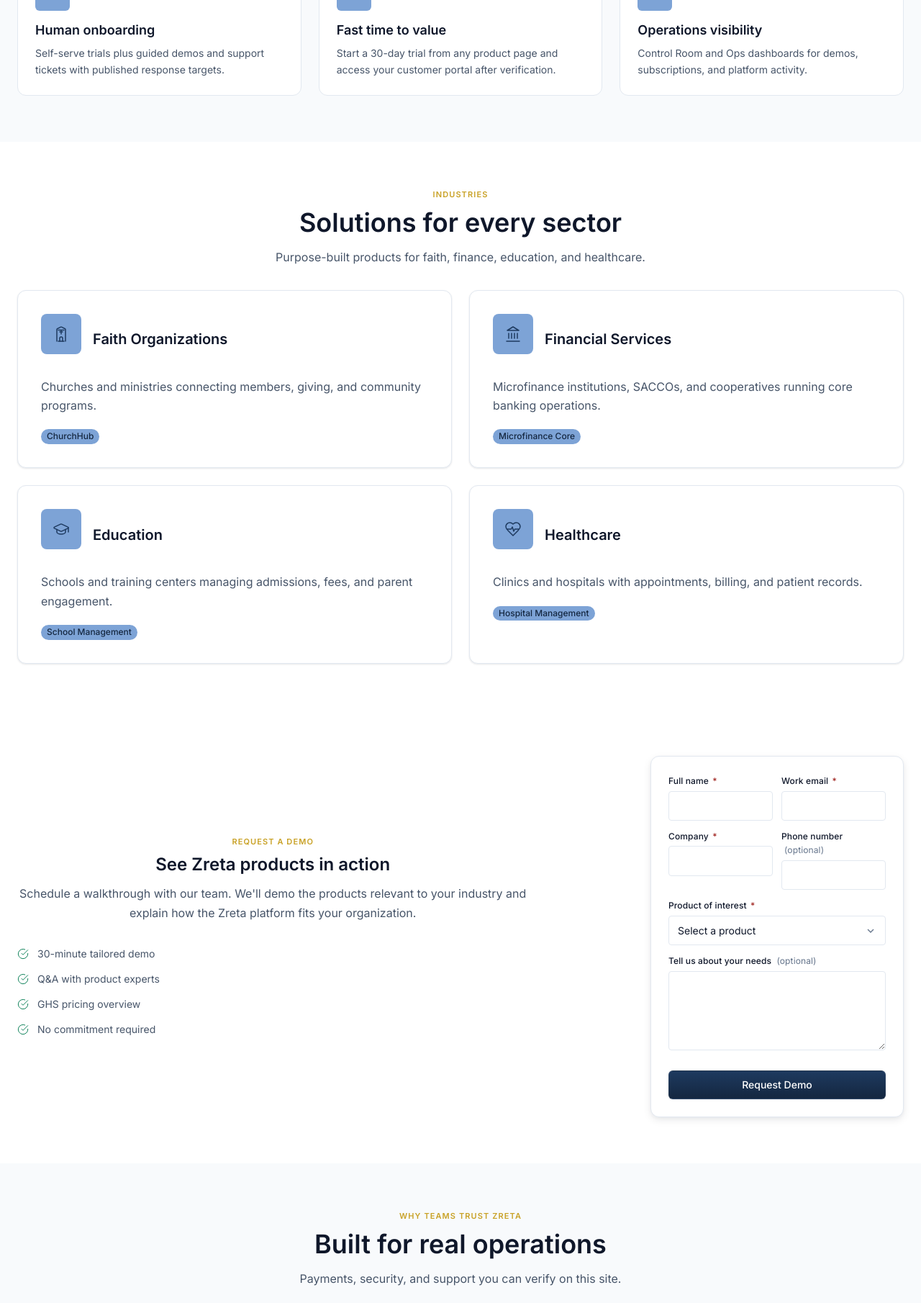
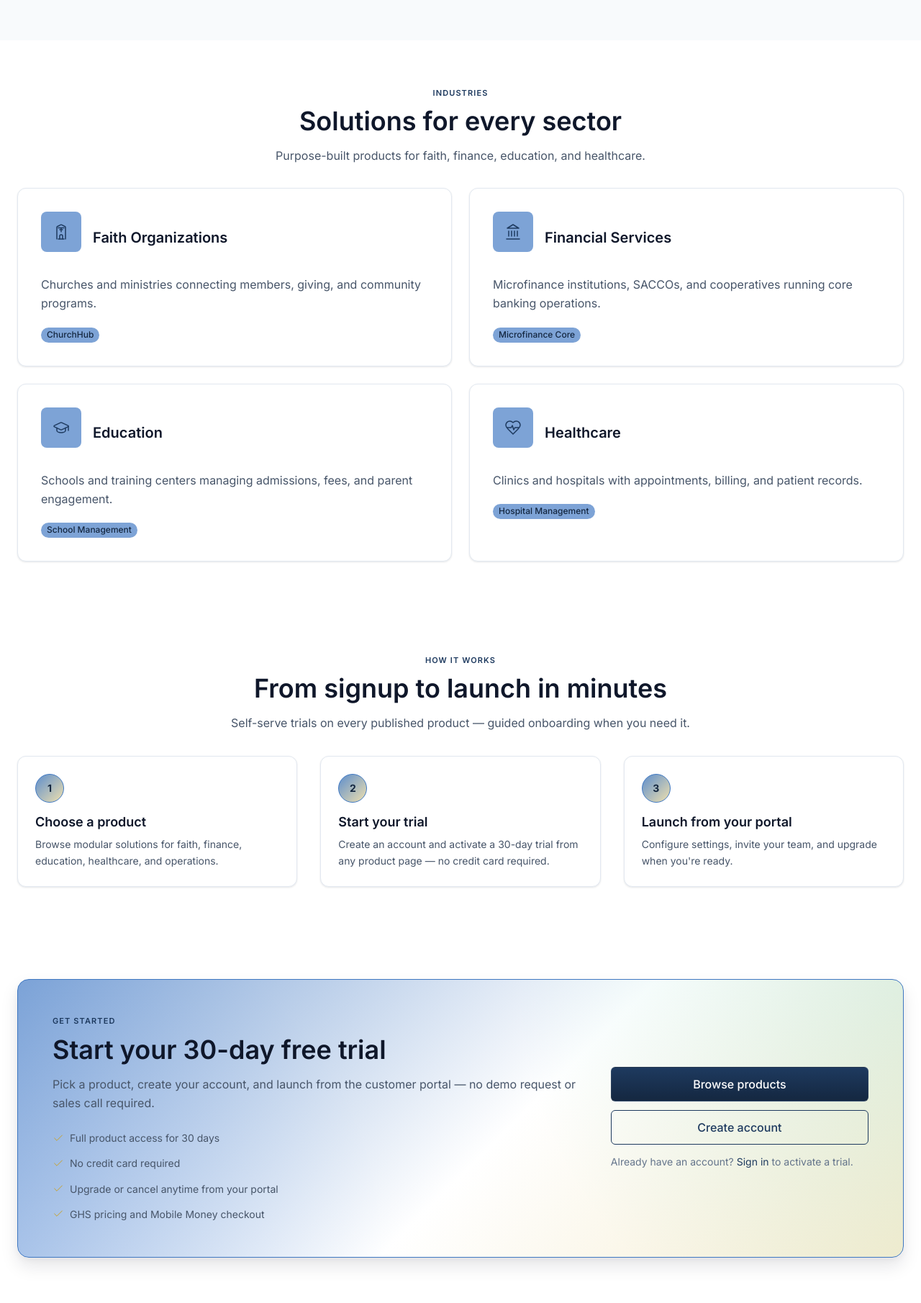
Before and after one commit to abrahamthompson46-alt/my-website, a Django app: page / in a window 1280 px wide. Shown: the part 2432-4242 px from the top of the page at 72% size. Run offline with Django 5.2, Linux system fonts and the light colour scheme; data comes from the database, SQL or seed files in the repository; data that the repository does not hold is empty.

Commit message:
Upgrade landing page UI for self-serve trials.
Replace the homepage demo form with a trial CTA, add a how-it-works section, polish product cards and section styling, and align hero/footer CTAs with the 30-day trial flow.

Co-authored-by: Cursor <cursoragent@cursor.com>

```diff
--- a/static/css/pages/home.css
+++ b/static/css/pages/home.css
@@ -4,6 +4,15 @@
   text-align: center;
   margin-inline: auto;
   max-width: var(--layout-prose-width);
+}
+
+.section__eyebrow {
+  color: var(--color-primary-600);
+  font-weight: var(--font-semibold);
+}
+
+[data-theme="dark"] .section__eyebrow {
+  color: var(--color-primary-300);
 }
 
 /* ── Hero ── */
@@ -189,6 +198,11 @@
   gap: var(--space-6);
 }
 
+.home-products__footer {
+  justify-content: center;
+  margin-top: var(--space-10);
+}
+
 .product-card {
   position: relative;
   display: flex;
@@ -286,9 +300,16 @@
   display: flex;
   align-items: center;
   justify-content: space-between;
-  gap: var(--space-2);
+  gap: var(--space-3);
   padding-top: var(--space-4);
   border-top: 1px solid var(--border-default);
+}
+
+.product-card__cta-group {
+  display: flex;
+  align-items: center;
+  gap: var(--space-2);
+  margin-left: auto;
 }
 
 /* ── Feature blocks (Why choose us) ── */
@@ -551,6 +572,12 @@
   border: 1px solid rgba(255, 255, 255, 0.9);
   border-radius: var(--radius-xl);
   box-shadow: var(--shadow-sm);
+  backdrop-filter: blur(8px);
+}
+
+[data-theme="dark"] .home-stats__item {
+  background: rgba(15, 23, 42, 0.72);
+  border-color: rgba(148, 163, 184, 0.18);
 }
 
 .home-stats__value {
@@ -634,6 +661,150 @@
 
 .home-cta__actions {
   flex-shrink: 0;
+}
+
+/* ── How it works ── */
+.home-steps__grid {
+  display: grid;
+  gap: var(--space-6);
+  list-style: none;
+  margin: 0;
+  padding: 0;
+  counter-reset: home-step;
+}
+
+@media (min-width: 768px) {
+  .home-steps__grid {
+    grid-template-columns: repeat(3, 1fr);
+    gap: var(--space-8);
+  }
+}
+
+.home-steps__item {
+  position: relative;
+  display: flex;
+  flex-direction: column;
+  gap: var(--space-4);
+  padding: var(--space-6);
+  background: var(--surface-card);
+  border: 1px solid var(--border-default);
+  border-radius: var(--radius-xl);
+  box-shadow: var(--shadow-sm);
+  transition: border-color var(--duration-normal), box-shadow var(--duration-normal), transform var(--duration-normal);
+}
+
+.home-steps__item:hover {
+  border-color: var(--color-primary-200);
+  box-shadow: var(--shadow-md);
+  transform: translateY(-2px);
+}
+
+.home-steps__number {
+  display: inline-flex;
+  align-items: center;
+  justify-content: center;
+  width: 40px;
+  height: 40px;
+  border-radius: var(--radius-full);
+  font-size: var(--text-body-sm);
+  font-weight: var(--font-bold);
+  color: var(--color-primary-700);
+  background: linear-gradient(135deg, var(--color-primary-100), var(--color-accent-100));
+  border: 1px solid var(--color-primary-200);
+}
+
+[data-theme="dark"] .home-steps__number {
+  color: var(--color-primary-200);
+  background: rgba(99, 102, 241, 0.18);
+  border-color: rgba(129, 140, 248, 0.28);
+}
+
+.home-steps__title {
+  font-size: var(--text-heading-sm);
+  margin: 0 0 var(--space-2);
+}
+
+.home-steps__text {
+  font-size: var(--text-body-sm);
+  color: var(--text-secondary);
+  margin: 0;
+  line-height: var(--leading-body);
+}
+
+/* ── Trial CTA ── */
+.home-trial__card {
+  display: grid;
+  gap: var(--space-8);
+  padding: var(--space-10);
+  border-radius: var(--radius-2xl);
+  border: 1px solid var(--color-primary-200);
+  background:
+    radial-gradient(circle at 100% 0%, rgba(20, 184, 166, 0.12) 0%, transparent 42%),
+    radial-gradient(circle at 0% 100%, rgba(59, 130, 246, 0.1) 0%, transparent 40%),
+    linear-gradient(135deg, var(--color-primary-50) 0%, #ffffff 55%, var(--color-accent-50) 100%);
+  box-shadow: var(--shadow-lg);
+}
+
+[data-theme="dark"] .home-trial__card {
+  border-color: rgba(129, 140, 248, 0.22);
+  background:
+    radial-gradient(circle at 100% 0%, rgba(20, 184, 166, 0.1) 0%, transparent 42%),
+    radial-gradient(circle at 0% 100%, rgba(59, 130, 246, 0.08) 0%, transparent 40%),
+    var(--surface-card);
+}
+
+@media (min-width: 900px) {
+  .home-trial__card {
+    grid-template-columns: 1.35fr 0.65fr;
+    align-items: center;
+    padding: var(--space-12);
+  }
+}
+
+.home-trial__content .section__header {
+  text-align: left;
+  margin-inline: 0;
+  max-width: none;
+  margin-bottom: var(--space-6);
+}
+
+.home-trial__benefits {
+  display: grid;
+  gap: var(--space-3);
+  margin: 0;
+  padding: 0;
+  list-style: none;
+}
+
+.home-trial__benefits li {
+  display: flex;
+  align-items: center;
+  gap: var(--space-2);
+  font-size: var(--text-body-sm);
+  color: var(--text-secondary);
+}
+
+.home-trial__benefits .icon {
+  color: var(--color-accent-600);
+  flex-shrink: 0;
+}
+
+.home-trial__actions {
+  display: grid;
+  gap: var(--space-3);
+}
+
+.home-trial__hint {
+  margin: 0;
+  font-size: var(--text-body-sm);
+  color: var(--text-tertiary);
+  text-align: center;
+}
+
+@media (min-width: 900px) {
+  .home-trial__hint {
+    text-align: left;
+  }
 }
 
 /* ── Trust signals ── */
--- a/static/js/home.js
+++ b/static/js/home.js
@@ -6,7 +6,7 @@
 
   function init() {
     var sections = document.querySelectorAll(
-      ".home-products, .home-stats, .home-why, .home-industries, .home-trust, .home-testimonials, .home-news, .home-cta, .home-demo, .home-newsletter"
+      ".home-products, .home-stats, .home-why, .home-industries, .home-steps, .home-trust, .home-testimonials, .home-news, .home-cta, .home-trial, .home-newsletter"
     );
 
     sections.forEach(function (el) {
--- a/templates/website/home.html
+++ b/templates/website/home.html
@@ -15,7 +15,8 @@
     {% include "website/partials/statistics.html" %}
     {% include "website/partials/why_choose_us.html" %}
     {% include "website/partials/industries.html" %}
-    {% include "website/partials/request_demo.html" %}
+    {% include "website/partials/how_it_works.html" %}
+    {% include "website/partials/start_trial.html" %}
     {% include "website/partials/trust_signals.html" %}
     {% if show_testimonials %}
         {% include "website/partials/testimonials.html" %}
--- a/templates/website/partials/cta.html
+++ b/templates/website/partials/cta.html
@@ -10,12 +10,12 @@
                 <p class="home-cta__text">
                     {% if cta_section.subtitle %}{{ cta_section.subtitle }}
                     {% elif cta_section.body %}{{ cta_section.body }}
-                    {% else %}Start a free trial or book a demo — no credit card required for trials.{% endif %}
+                    {% else %}Browse products and start a 30-day free trial — no credit card required.{% endif %}
                 </p>
             </div>
             <div class="home-cta__actions cluster">
                 {% ui_button label="Explore products" url_name="products:list" variant="primary" size="lg" type="link" %}
-                <a href="#request-demo" class="btn btn--secondary btn--lg">Request a demo</a>
+                <a href="#start-trial" class="btn btn--secondary btn--lg">Start free trial</a>
             </div>
         </div>
     </div>
--- a/templates/website/partials/featured_products.html
+++ b/templates/website/partials/featured_products.html
@@ -1,37 +1,22 @@
 {% load ui_tags graphics_tags %}
 
 <section class="section home-products" aria-labelledby="products-heading">
-
     <div class="container">
-
         {% include "cms/partials/section_header.html" with section=featured_products_section eyebrow="Products" title="Modular products on one platform" subtitle="Choose the Zreta products that fit your industry — each with shared billing, security, and customer portal access." %}
 
         {% if featured_products %}
-
         <div class="grid grid--3 home-products__grid">
-
             {% for product in featured_products %}
-
             {% include "products/partials/product_card.html" with product=product %}
-
             {% endfor %}
-
         </div>
 
-        <div class="home-products__footer cluster" style="justify-content: center; margin-top: var(--space-10);">
-
+        <div class="home-products__footer cluster">
             {% ui_button label="View all products" url_name="products:list" variant="secondary" size="md" %}
-
             {% ui_button label="Compare products" url_name="products:compare" variant="ghost" size="md" %}
-
         </div>
-
         {% else %}
-
         {% ui_empty_state illustration="products" title="Coming soon" message="Featured products will appear here when published." compact=True %}
-
         {% endif %}
-
     </div>
-
 </section>
--- a/templates/website/partials/hero.html
+++ b/templates/website/partials/hero.html
@@ -38,9 +38,9 @@
                 {% endif %}
 
                 {% if hero.cta_secondary_url %}
-                <a href="{{ hero.cta_secondary_url }}" class="btn btn--secondary btn--lg">{{ hero.cta_secondary_label|default:"Request a demo" }}</a>
+                <a href="{{ hero.cta_secondary_url }}" class="btn btn--secondary btn--lg">{{ hero.cta_secondary_label|default:"Start free trial" }}</a>
                 {% else %}
-                <a href="#request-demo" class="btn btn--secondary btn--lg">{{ hero.cta_secondary_label|default:"Request a demo" }}</a>
+                <a href="#start-trial" class="btn btn--secondary btn--lg">{{ hero.cta_secondary_label|default:"Start free trial" }}</a>
                 {% endif %}
             </div>
 
--- /dev/null
+++ b/templates/website/partials/how_it_works.html
@@ -0,0 +1,17 @@
+<section class="section home-steps" aria-labelledby="steps-heading">
+    <div class="container">
+        {% include "cms/partials/section_header.html" with eyebrow="How it works" title="From signup to launch in minutes" subtitle="Self-serve trials on every published product — guided onboarding when you need it." %}
+
+        <ol class="home-steps__grid">
+            {% for step in how_it_works %}
+            <li class="home-steps__item">
+                <span class="home-steps__number" aria-hidden="true">{{ forloop.counter }}</span>
+                <div class="home-steps__body">
+                    <h3 class="home-steps__title">{{ step.title }}</h3>
+                    <p class="home-steps__text">{{ step.description }}</p>
+                </div>
+            </li>
+            {% endfor %}
+        </ol>
+    </div>
+</section>
--- /dev/null
+++ b/templates/website/partials/start_trial.html
@@ -0,0 +1,35 @@
+{% load ui_tags %}
+
+<section class="section home-trial" id="start-trial" aria-labelledby="trial-heading">
+    <div class="container">
+        <div class="home-trial__card">
+            <div class="home-trial__content">
+                {% include "cms/partials/section_header.html" with section=start_trial_section eyebrow="Get started" title="Start your 30-day free trial" subtitle="Pick a product, create your account, and launch from the customer portal — no demo request or sales call required." %}
+
+                <ul class="home-trial__benefits">
+                    {% if trial_benefits %}
+                        {% for benefit in trial_benefits %}
+                        <li>
+                            <svg class="icon icon--sm" aria-hidden="true" data-icon="{% if benefit.icon %}{{ benefit.icon }}{% else %}check{% endif %}"></svg>
+                            {{ benefit.title }}
+                        </li>
+                        {% endfor %}
+                    {% else %}
+                        <li><svg class="icon icon--sm" aria-hidden="true" data-icon="check"></svg>Full product access for 30 days</li>
+                        <li><svg class="icon icon--sm" aria-hidden="true" data-icon="check"></svg>No credit card required</li>
+                        <li><svg class="icon icon--sm" aria-hidden="true" data-icon="check"></svg>Upgrade or cancel anytime from your portal</li>
+                        <li><svg class="icon icon--sm" aria-hidden="true" data-icon="check"></svg>GHS pricing and Mobile Money checkout</li>
+                    {% endif %}
+                </ul>
+            </div>
+
+            <div class="home-trial__actions">
+                {% ui_button label="Browse products" url_name="products:list" variant="primary" size="lg" extra_class="btn--full" %}
+                {% ui_button label="Create account" url_name="accounts:register" variant="secondary" size="lg" extra_class="btn--full" %}
+                {% if not user.is_authenticated %}
+                <p class="home-trial__hint">Already have an account? <a href="{% url 'accounts:login' %}?next={% url 'products:list' %}">Sign in</a> to activate a trial.</p>
+                {% endif %}
+            </div>
+        </div>
+    </div>
+</section>
--- a/templates/website/partials/statistics.html
+++ b/templates/website/partials/statistics.html
@@ -1,6 +1,5 @@
-<section class="home-stats" aria-labelledby="stats-heading">
+<section class="home-stats" aria-label="Platform highlights">
     <div class="container">
-        {% include "cms/partials/section_header.html" with section=statistics_section eyebrow="Platform" title="Built for serious operations" subtitle="Shared standards across every Zreta product." %}
         <div class="home-stats__grid">
             {% for stat in statistics %}
             <div class="home-stats__item">
--- a/website/views.py
+++ b/website/views.py
@@ -133,7 +133,7 @@ class HomeView(TemplateView):
             if is_demo_rate_limited(request):
                 log_demo_rate_limit(request)
                 messages.error(request, "Too many demo requests. Please try again later.")
-                return redirect(reverse("website:home") + "#request-demo")
+                return redirect(reverse("website:home") + "#start-trial")
 
             form = DemoRequestForm(request.POST)
             if form.is_valid():
@@ -155,7 +155,7 @@ class HomeView(TemplateView):
                     request,
                     "Thank you! Our team will contact you within one business day to schedule your demo.",
                 )
-                return redirect(reverse("website:home") + "#request-demo")
+                return redirect(reverse("website:home") + "#start-trial")
             context = self.get_context_data(demo_form=form)
             return self.render_to_response(context)
 
```
Also changed, not shown: cms/management/commands/seed_cms.py (+6 -6 lines), cms/services.py (+5 -2 lines), products/templatetags/product_tags.py (added, +10 -0 lines), templates/products/partials/product_card.html (+7 -33 lines), templates/website/partials/industries.html (+0 -85 lines), templates/website/partials/why_choose_us.html (+0 -44 lines), website/content.py (+22 -4 lines), website/tests/test_homepage.py (+5 -0 lines), products/templatetags/__init__.py (added).
